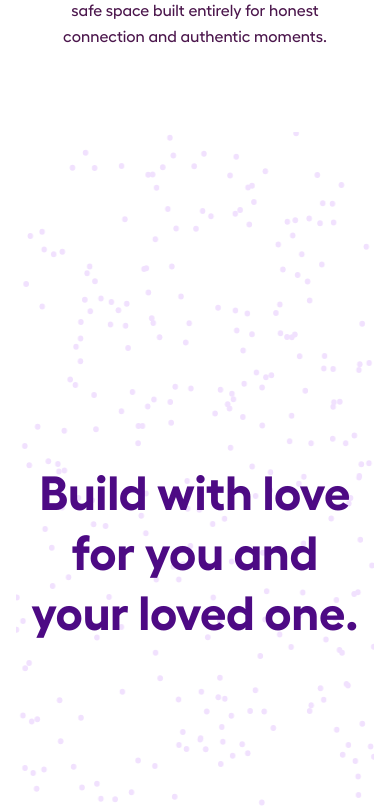
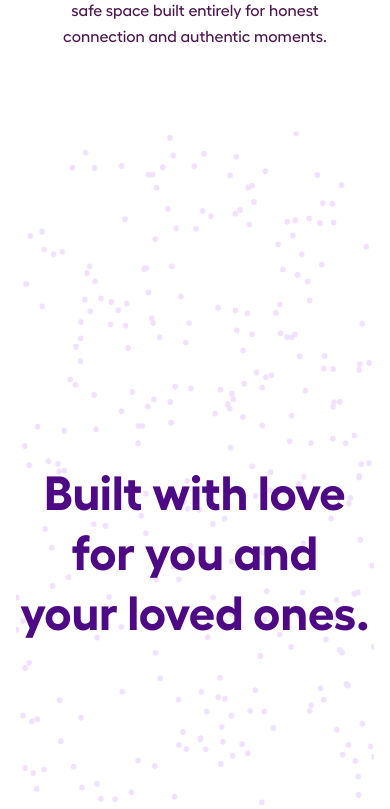
Before and after one commit to sharkbrews/Closerrr-New, a React (Vite) app: page / in a window 390 px wide. Shown: the part 6265-7074 px from the top of the page. Built offline with nearby package versions, Linux system fonts and the light colour scheme; the HTML template or start-up script is replaced by a standard one.

Commit message:
fix: correct spelling typo in mobile download canvas heading

```diff
--- a/src/pages/Download.jsx
+++ b/src/pages/Download.jsx
@@ -135,7 +135,7 @@ function Download() {
     </span>
     {/* Mobile View */}
     <span className="inline md:hidden">
-      Build with love <br /> for you and <br /> your loved one.
+      Built with love <br /> for you and <br /> your loved ones.
     </span>
   </h1>
 </div>
```
